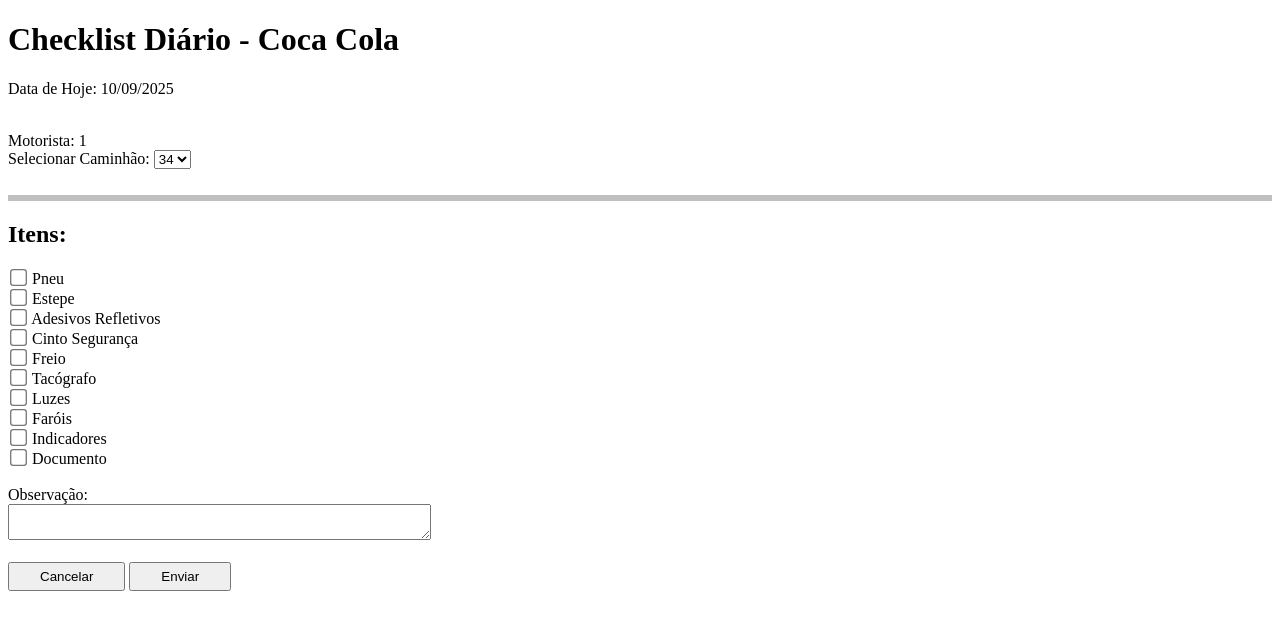
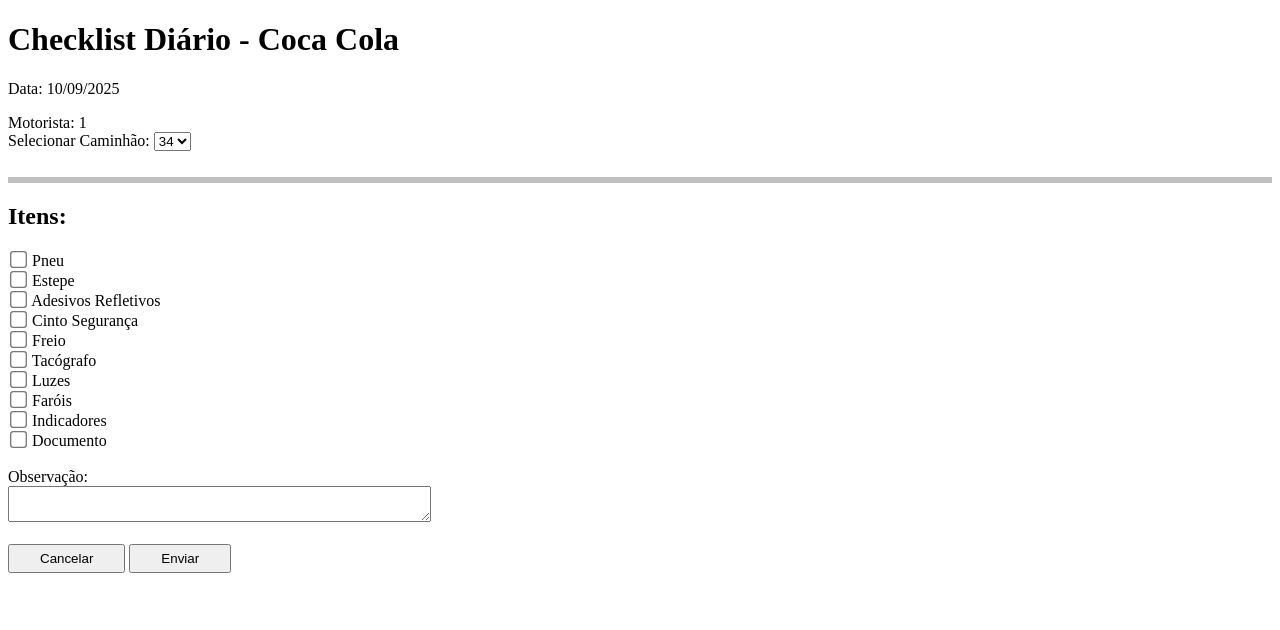
Before and after one commit to LUC4SMELLO/Checklist_Eletronico_Caminhoes, a Flask app: page /checklist/1 in a window 1280 px wide. Shown: the top 630 px of the page. Run offline with Flask 3, Linux system fonts and the light colour scheme.

Commit message:
alteração no checklist.html

```diff
--- a/templates/checklist.html
+++ b/templates/checklist.html
@@ -31,7 +31,7 @@
 
     <h1>Checklist Diário - Coca Cola</h1>
 
-    <p>Data de Hoje: <span id="dataTexto"></span></p><br>
+    <p>Data: <span id="dataTexto"></span></p>
     Motorista: {{nome_usuario}} <br>
 
     <!-- Campo escondido que será enviado -->
```
